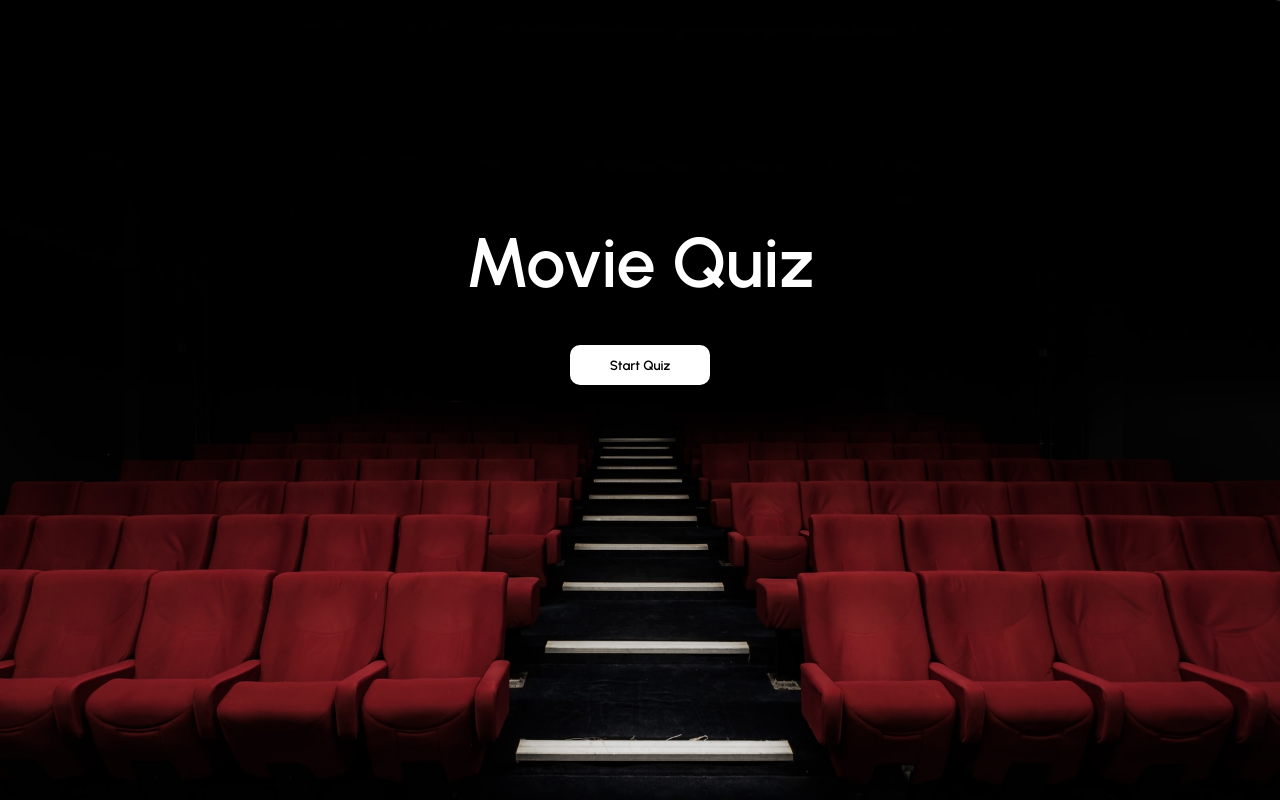
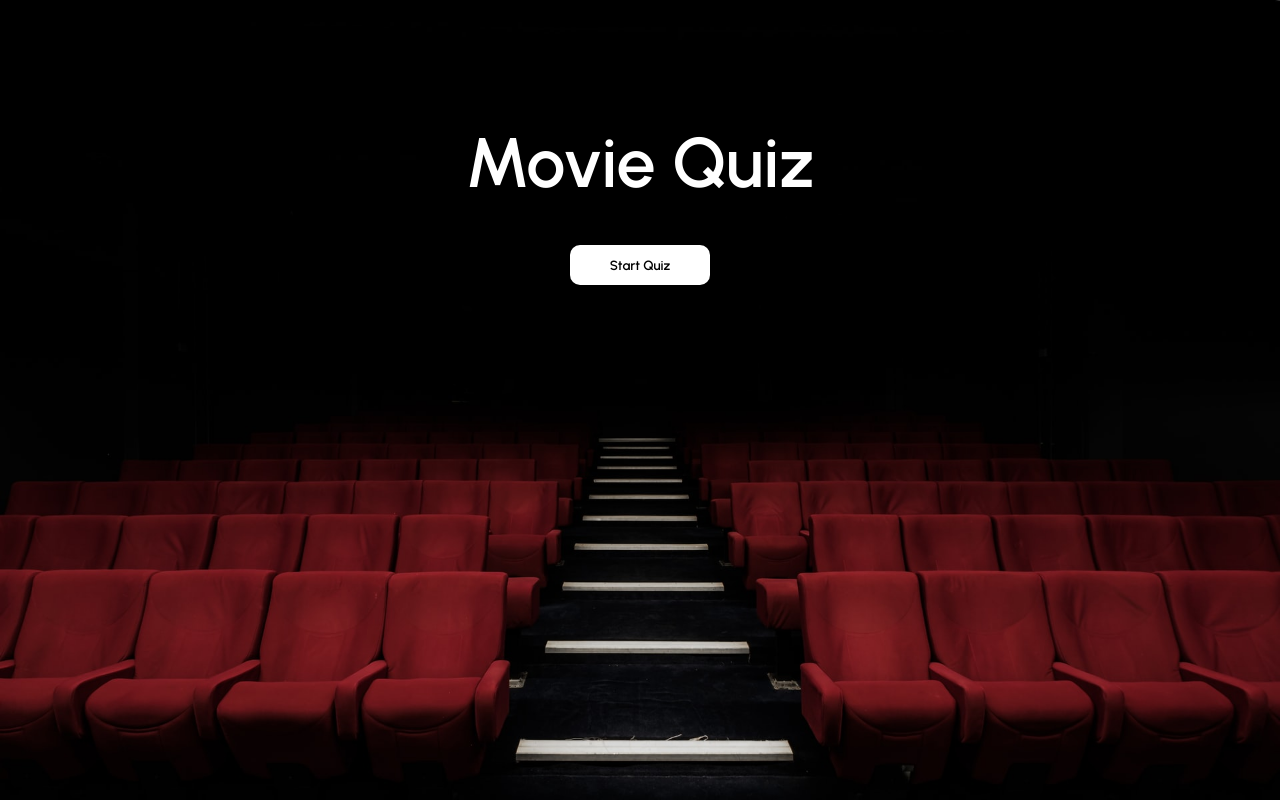
Before and after one commit to Vardhu2706/react-quiz_app, a React (Create React App) app: page / in a window 1280 px wide. Built offline with nearby package versions, Linux system fonts and the light colour scheme.

Commit message:
Style Fixes.

```diff
--- a/src/App.styles.ts
+++ b/src/App.styles.ts
@@ -29,7 +29,7 @@ export const Wrapper = styled.div`
   text-align: center;
   flex-direction: column;
   align-items: center;
-  margin-top: 200px;
+  margin-top: 100px;
   background-color: rgba(0, 0, 0, 0.5);
   border-radius: 5px;
 
```
